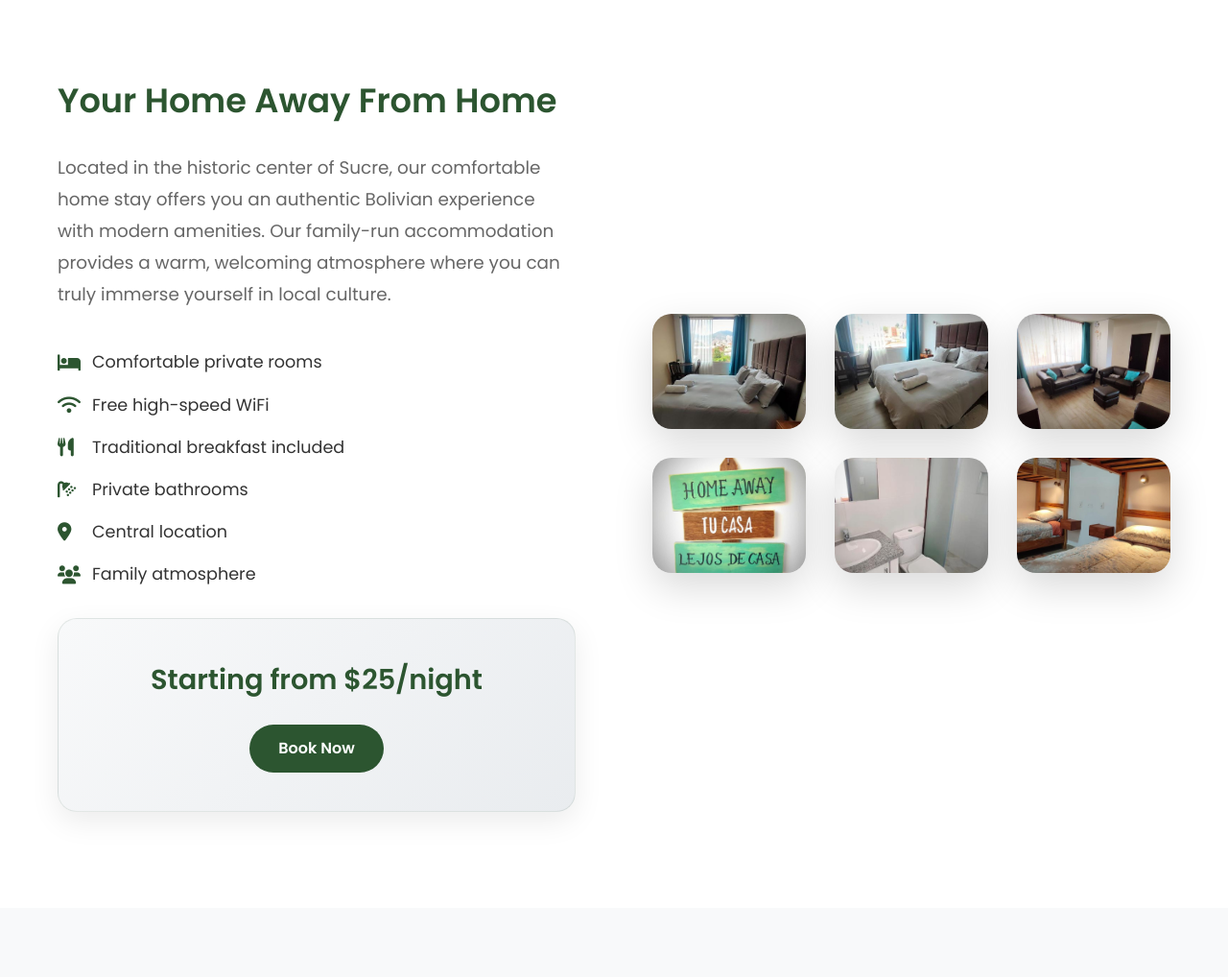
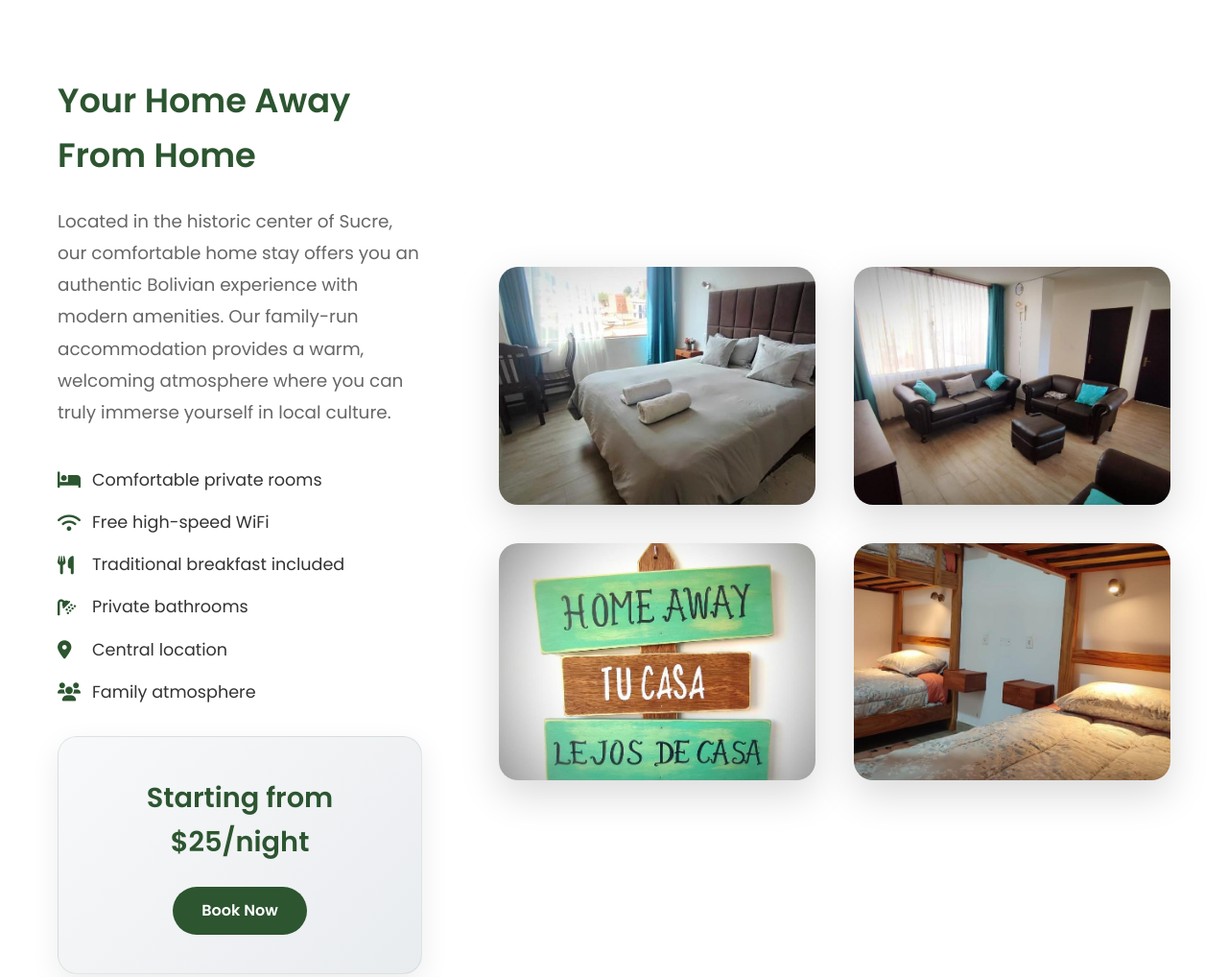
Before and after one commit to oraclepromea/MeGustaSucre, a plain HTML site: page index.html in a window 1280 px wide. Shown: the part 1036-2054 px from the top of the page at 96% size. Drawn offline with Linux system fonts and the light colour scheme.

Commit message:
Fix Inn gallery persistent layout issue, enforce 2x2 grid with CSS and JS, and replace lower left image with 'Home Away.jpg'

```diff
--- a/index.html
+++ b/index.html
@@ -115,10 +115,7 @@
                     </div>
                 </div>
                 <div class="inn-gallery">
-                    <div class="gallery-grid">
-                        <div class="gallery-item">
-                            <img src="Me Gusta Sucre Inn/Bedroom.jpg" alt="Bedroom at Me Gusta Sucre Inn" class="gallery-image">
-                        </div>
+                    <div id="inn-gallery-grid" class="gallery-grid inn-gallery-grid">
                         <div class="gallery-item">
                             <img src="Me Gusta Sucre Inn/bedroom 2.jpg" alt="Second Bedroom at Me Gusta Sucre Inn" class="gallery-image">
                         </div>
@@ -126,10 +123,7 @@
                             <img src="Me Gusta Sucre Inn/living room .jpg" alt="Living Room at Me Gusta Sucre Inn" class="gallery-image">
                         </div>
                         <div class="gallery-item">
-                            <img src="Me Gusta Sucre Inn/Home Away.jpg" alt="Home Away From Home at Me Gusta Sucre Inn" class="gallery-image">
-                        </div>
-                        <div class="gallery-item">
-                            <img src="Me Gusta Sucre Inn/bathroom.jpg" alt="Bathroom at Me Gusta Sucre Inn" class="gallery-image">
+                            <img src="Me Gusta Sucre Inn/Home Away.jpg" alt="Home Away at Me Gusta Sucre Inn" class="gallery-image">
                         </div>
                         <div class="gallery-item">
                             <img src="Me Gusta Sucre Inn/Bunk beds.jpg" alt="Bunk Beds at Me Gusta Sucre Inn" class="gallery-image">
@@ -180,7 +174,7 @@
                     </div>
                     <div class="cafe-hours">
                         <h4>Opening Hours</h4>
-                        <p>Monday - Sunday: 7:00 AM - 9:00 PM</p>
+                        <p class="cafe-hours-highlight">Monday - Sunday: 7:00 AM - 9:00 PM</p>
                         <a href="#contact" class="btn btn-primary">Make a Reservation</a>
                     </div>
                 </div>
@@ -264,7 +258,7 @@
             <div class="attractions-grid">
                 <div class="attraction-card">
                     <div class="attraction-image">
-                        <img src="https://images.unsplash.com/photo-1578662996442-48f60103fc96?ixlib=rb-4.0.3&ixid=M3wxMjA3fDB8MHxwaG90by1wYWdlfHx8fGVufDB8fHx8fA%3D%3D&auto=format&fit=crop&w=800&q=80" alt="Plaza 25 de Mayo, Sucre" class="attraction-img">
+                        <img src="Things to Do in Sucre/Plaza 25 de Mayo.jpeg" alt="Plaza 25 de Mayo, Sucre" class="attraction-img">
                     </div>
                     <div class="attraction-content">
                         <h3>Plaza 25 de Mayo</h3>
@@ -273,7 +267,7 @@
                 </div>
                 <div class="attraction-card">
                     <div class="attraction-image">
-                        <img src="https://images.unsplash.com/photo-1578662996442-48f60103fc96?ixlib=rb-4.0.3&ixid=M3wxMjA3fDB8MHxwaG90by1wYWdlfHx8fGVufDB8fHx8fA%3D%3D&auto=format&fit=crop&w=800&q=80" alt="Casa de la Libertad, Sucre" class="attraction-img">
+                        <img src="Things to Do in Sucre/Casa de la Libertad.jpeg" alt="Casa de la Libertad, Sucre" class="attraction-img">
                     </div>
                     <div class="attraction-content">
                         <h3>Casa de la Libertad</h3>
@@ -282,7 +276,7 @@
                 </div>
                 <div class="attraction-card">
                     <div class="attraction-image">
-                        <img src="https://images.unsplash.com/photo-1578662996442-48f60103fc96?ixlib=rb-4.0.3&ixid=M3wxMjA3fDB8MHxwaG90by1wYWdlfHx8fGVufDB8fHx8fA%3D%3D&auto=format&fit=crop&w=800&q=80" alt="Catedral Metropolitana, Sucre" class="attraction-img">
+                        <img src="Things to Do in Sucre/Cathedral Sucre.jpeg" alt="Catedral Metropolitana, Sucre" class="attraction-img">
                     </div>
                     <div class="attraction-content">
                         <h3>Catedral Metropolitana</h3>
@@ -291,7 +285,7 @@
                 </div>
                 <div class="attraction-card">
                     <div class="attraction-image">
-                        <img src="https://images.unsplash.com/photo-1578662996442-48f60103fc96?ixlib=rb-4.0.3&ixid=M3wxMjA3fDB8MHxwaG90by1wYWdlfHx8fGVufDB8fHx8fA%3D%3D&auto=format&fit=crop&w=800&q=80" alt="Dinosaur Tracks at Cal Orck'o, Sucre" class="attraction-img">
+                        <img src="Things to Do in Sucre/Dinosaur Footprints.jpg" alt="Dinosaur Tracks at Cal Orck'o, Sucre" class="attraction-img">
                     </div>
                     <div class="attraction-content">
                         <h3>Dinosaur Tracks</h3>
@@ -300,7 +294,7 @@
                 </div>
                 <div class="attraction-card">
                     <div class="attraction-image">
-                        <img src="https://images.unsplash.com/photo-1578662996442-48f60103fc96?ixlib=rb-4.0.3&ixid=M3wxMjA3fDB8MHxwaG90by1wYWdlfHx8fGVufDB8fHx8fA%3D%3D&auto=format&fit=crop&w=800&q=80" alt="Mercado Central, Sucre" class="attraction-img">
+                        <img src="Things to Do in Sucre/Mercado Central.jpeg" alt="Mercado Central, Sucre" class="attraction-img">
                     </div>
                     <div class="attraction-content">
                         <h3>Mercado Central</h3>
@@ -309,7 +303,7 @@
                 </div>
                 <div class="attraction-card">
                     <div class="attraction-image">
-                        <img src="https://images.unsplash.com/photo-1578662996442-48f60103fc96?ixlib=rb-4.0.3&ixid=M3wxMjA3fDB8MHxwaG90by1wYWdlfHx8fGVufDB8fHx8fA%3D%3D&auto=format&fit=crop&w=800&q=80" alt="Mirador de la Recoleta, Sucre" class="attraction-img">
+                        <img src="Things to Do in Sucre/Mirador de la Recoleta.jpeg" alt="Mirador de la Recoleta, Sucre" class="attraction-img">
                     </div>
                     <div class="attraction-content">
                         <h3>Mirador de la Recoleta</h3>
@@ -341,7 +335,7 @@
                         <i class="fas fa-phone"></i>
                         <div>
                             <h4>Phone</h4>
-                            <p>+591 4 123 4567</p>
+                            <p>+59173425725</p>
                         </div>
                     </div>
                     <div class="contact-item">
@@ -401,7 +395,7 @@
                 <div class="footer-section">
                     <h4>Contact</h4>
                     <p>Sucre, Bolivia</p>
-                    <p>+591 4 123 4567</p>
+                    <p>+59173425725</p>
                     <p>info@megustasucre.com</p>
                 </div>
                 <div class="footer-section">
--- a/script.js
+++ b/script.js
@@ -197,6 +197,18 @@ function loadImages() {
 document.addEventListener('DOMContentLoaded', function() {
     loadImages();
 
+    // Force Inn gallery grid inline styles to avoid external overrides or caching issues
+    const innGrid = document.getElementById('inn-gallery-grid');
+    if (innGrid) {
+        innGrid.style.display = 'grid';
+        innGrid.style.gridTemplateColumns = '1fr 1fr';
+        innGrid.style.gridAutoRows = 'auto';
+        innGrid.style.gap = '40px';
+        innGrid.style.width = '100%';
+        innGrid.style.maxWidth = '700px';
+        innGrid.style.margin = '0 auto';
+    }
+
     // Add loading animation to sections
     const sections = document.querySelectorAll('.section');
     sections.forEach((section, index) => {
--- a/styles.css
+++ b/styles.css
@@ -249,7 +249,7 @@ body {
 /* Inn Section */
 .inn-content {
     display: grid;
-    grid-template-columns: 1fr 1fr;
+    grid-template-columns: 1fr minmax(320px, 700px); /* give the gallery column a fixed max width so it can render a 2x2 block */
     gap: 80px;
     align-items: center;
 }
@@ -301,6 +301,80 @@ body {
     color: #2c5530;
     margin-bottom: 1.5rem;
     font-weight: 600;
+}
+
+/* Fix Inn Gallery for balanced 2x2 grid layout */
+.inn-gallery {
+    width: 100%;
+    display: block;
+    display: flex;
+    justify-content: center; /* center the 2x2 block within its column */
+    align-items: center;
+}
+.inn-gallery-grid {
+    display: grid;
+    grid-template-columns: 1fr 1fr;
+    grid-template-rows: 1fr 1fr;
+    gap: 40px;
+    max-width: 700px;
+    width: 100%; /* changed from 700px to 100% */
+    margin: 0 auto;
+}
+
+/* Ensure Inn gallery stays a 2x2 grid even if .gallery-grid is redefined later */
+.gallery-grid.inn-gallery-grid {
+    grid-template-columns: 1fr 1fr !important;
+    grid-template-rows: 1fr 1fr !important;
+    gap: 40px !important;
+    max-width: 700px;
+    width: 100%;
+    margin: 0 auto;
+}
+
+/* Strong override: force Inn gallery to be a stable 2x2 grid */
+#inn .gallery-grid.inn-gallery-grid {
+    display: grid !important;
+    grid-template-columns: repeat(2, minmax(0, 1fr)) !important;
+    grid-auto-rows: 1fr !important;
+    grid-auto-flow: row !important;
+    gap: 40px !important;
+    width: 100% !important;
+    max-width: 700px !important;
+    margin: 0 auto !important;
+}
+
+#inn .gallery-grid.inn-gallery-grid > .gallery-item {
+    width: 100% !important;
+    min-width: 0 !important;
+    height: auto !important;
+    align-self: stretch !important;
+}
+
+#inn .inn-gallery {
+    min-width: 0 !important; /* allow the gallery to shrink correctly within the grid column */
+}
+
+/* Force inn gallery container to behave as a block so the grid can size correctly */
+#inn .inn-gallery {
+    display: block !important;
+    width: 100% !important;
+}
+
+@media (max-width: 900px) {
+    .inn-gallery-grid {
+        max-width: 100%;
+        width: 100%;
+        gap: 20px;
+    }
+    .inn-gallery-grid .gallery-item {
+        height: 180px;
+    }
+}
+@media (max-width: 480px) {
+    .inn-gallery-grid {
+        grid-template-columns: 1fr;
+        grid-template-rows: auto;
+    }
 }
 
 /* Gallery */
@@ -428,9 +502,22 @@ body {
     text-align: center;
 }
 
+.cafe-hours h4,
+.cafe-hours p,
+.cafe-hours a {
+    color: white !important;
+}
+
 .cafe-hours h4 {
     margin-bottom: 1rem;
     font-size: 1.3rem;
+}
+
+.cafe-hours-highlight {
+    color: #FFD700;
+    font-weight: bold;
+    font-size: 1.15em;
+    letter-spacing: 1px;
 }
 
 /* Spanish School Section */
@@ -857,3 +944,24 @@ html {
     opacity: 1;
     transform: translateY(0);
 }
+
+/* Final override: guarantee Inn gallery is 2x2 */
+#inn #inn-gallery-grid {
+    display: grid !important;
+    grid-template-columns: repeat(2, minmax(0, 1fr)) !important;
+    grid-auto-rows: auto !important;
+    gap: 40px !important;
+    width: 100% !important;
+    max-width: 700px !important;
+    margin: 0 auto !important;
+}
+
+#inn .inn-gallery {
+    display: block !important;
+    width: 100% !important;
+}
+
+#inn .gallery-grid.inn-gallery-grid > .gallery-item {
+    width: 100% !important;
+    min-width: 0 !important;
+}
```
Also changed, not shown: Things to Do in Sucre/Casa de la Libertad.jpeg (added), Things to Do in Sucre/Cathedral Sucre.jpeg (added), Things to Do in Sucre/Dinosaur Footprints.jpg (added), Things to Do in Sucre/Mercado Central.jpeg (added), Things to Do in Sucre/Mirador de la Recoleta.jpeg (added), Things to Do in Sucre/Plaza 25 de Mayo.jpeg (added), 1 other file.
